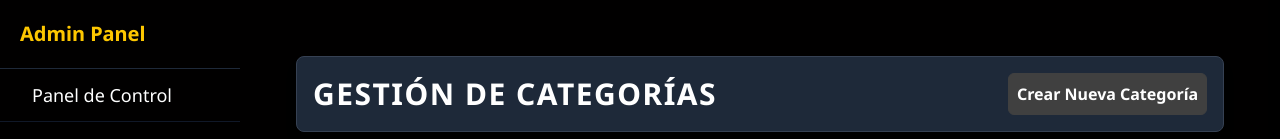
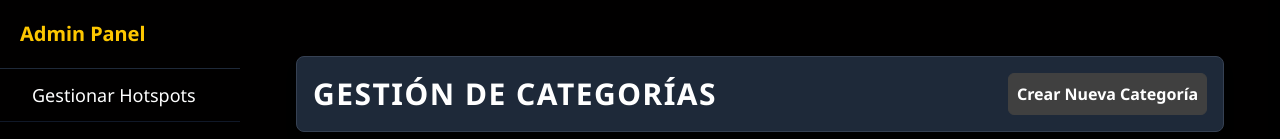
Before and after one commit to GamaDavid12/urban-underground, a React (Vite) app: page /admin/gestionar-categorias in a window 1280 px wide. Shown: the top 139 px of the page. Built offline with nearby package versions, Linux system fonts and the light colour scheme; no server answers.

Commit message:
se cambio el nombre Gestionar Hotspots

```diff
--- a/src/Mocks/adminDataMock.js
+++ b/src/Mocks/adminDataMock.js
@@ -1,5 +1,5 @@
 export const adminLinks = [
-    { id: 1, titulo: "Panel de Control", path: "/admin"},
+    { id: 1, titulo: "Gestionar Hotspots", path: "/admin"},
     { id: 2, titulo: "Gestionar Categorías", path: "/admin/gestionar-categorias"},
    { id: 3, titulo: "Gestionar Productos", path: "/admin/products" },
 ];
--- a/src/pages/Admin/CategoryManagement/CategoryManagementPage.jsx
+++ b/src/pages/Admin/CategoryManagement/CategoryManagementPage.jsx
@@ -33,7 +33,7 @@ const CategoryManagementPage = () => {
     };
 
     const handleSuccess = () => {
-        fetchCategories(); // 🔁 recarga la tabla después de crear
+        fetchCategories();
         setIsModalOpen(false);
     };
 
--- a/src/pages/Admin/CategoryManagement/FormCategory.jsx
+++ b/src/pages/Admin/CategoryManagement/FormCategory.jsx
@@ -34,7 +34,7 @@ const FormCategory = ({ onCancel, onSuccess }) => {
       console.log("Categoría creada:", data);
 
       setCategoryName("");
-      onSuccess(data);   // pasamos la data creada si la necesitamos
+      onSuccess(data);
     } catch (err) {
       console.error("Error al crear categoría:", err);
       setError(err.message);
```
